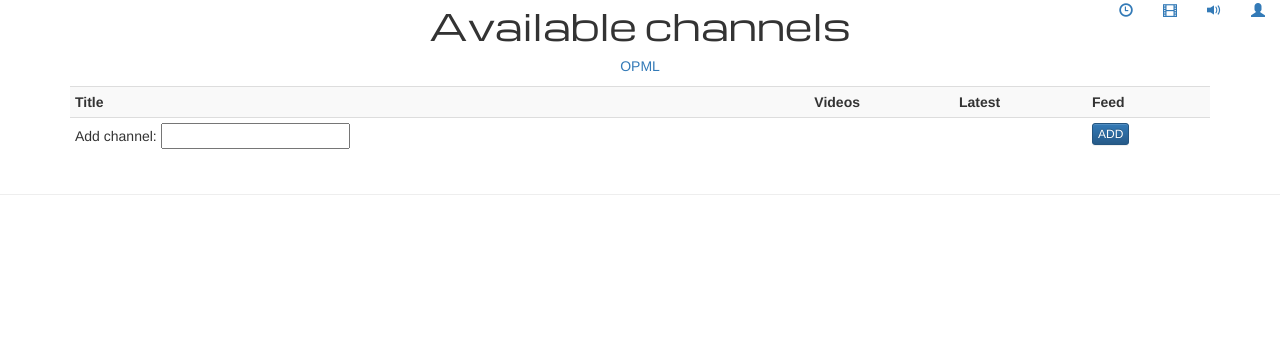
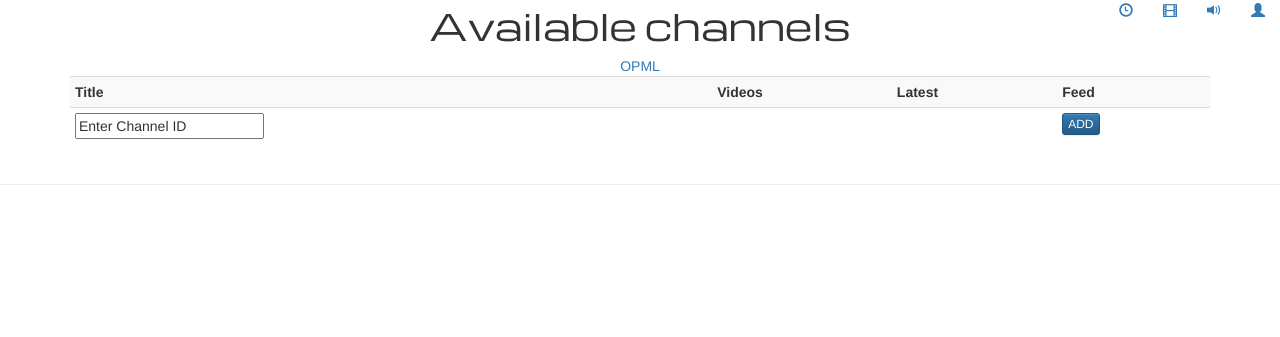
Before and after one commit to eponsko/you2rss, a Django app: page /you2rss/channel in a window 1280 px wide. Shown: the part 14-351 px from the top of the page. Run offline with Django 3.2, Linux system fonts and the light colour scheme; the visitor is signed in with stand-in values (Sample User, id 1); data that the repository does not hold is empty; parts of the project's set-up code (start-up, migrations or seed data) failed here and were passed over; some libraries are stand-ins or nearby versions.

Commit message:
added a form to add youtube channels that are not in the user subscription

```diff
--- /dev/null
+++ b/you2rss/forms.py
@@ -0,0 +1,6 @@
+from django.forms import ModelForm
+from .models import Channel, Video, Podcast, Pod
+class ChannelForm(ModelForm):
+    class Meta:
+        model = Channel
+        fields = [ 'channel_id' ]
--- a/you2rss/models.py
+++ b/you2rss/models.py
@@ -9,7 +9,7 @@ from django.db import models
 @python_2_unicode_compatible
 # Create your models here.
 class Channel(models.Model):
-    channel_id = models.CharField(max_length=200)
+    channel_id = models.CharField('Youtube channel id',max_length=200)
     title_text = models.CharField(max_length=200)
     description_text = models.CharField(max_length=500)
     pub_date = models.DateTimeField('date published')
--- a/you2rss/templates/base.html
+++ b/you2rss/templates/base.html
@@ -2,38 +2,56 @@
 <!DOCTYPE html>
 <html>
   <head>
-  <meta charset="utf-8">
-    <meta charset="UTF-8">
-    <meta name="viewport"
-          content="initial-scale=1.0,width=device-width,user-scalable=yes,minimum-scale=1.0,maximum-scale=1.0">
-   <link rel="stylesheet"  href="{% static 'css/bootstrap.min.css' %}">
-   <link rel="stylesheet"  href="{% static 'css/bootstrap-theme.min.css' %}">
-    <link rel="stylesheet" href="{% static 'css/you2rss.css' %}">
+    <meta http-equiv="content-type" content="text/html; charset=utf-8" />
+    <meta name="viewport" content="initial-scale=1.0,width=device-width,user-scalable=yes,minimum-scale=1.0,maximum-scale=1.0">
+    <link rel="stylesheet" type="text/css" href="{% static 'css/bootstrap.min.css' %}">
+    <link rel="stylesheet" type="text/css" href="{% static 'css/bootstrap-theme.min.css' %}">
+    <link rel="stylesheet" type="text/css" href="{% static 'css/you2rss.css' %}">
     <title>{% block title %}You2rss login{% endblock %}</title>
+
   </head>
 
   <body>
     <div class="navbar navbar-fixed-top">
       <div class="navbar-header pull-right">
         <ul class="nav navbar-nav">
-      <li class="active"><a title="Latest videos and podcasts" href="{% url 'you2rss:latest' %}"><i class="glyphicon glyphicon-time"></i></a></li>
-      <li><a title="Channels" href="{% url 'you2rss:channels' %}"><i class="glyphicon glyphicon-film"></i></a></li>
-      <li><a title="Podcasts" href="{% url 'you2rss:podcasts' %}"><i class="glyphicon glyphicon-volume-up"></i></a></li>
+          <li class="active">
+            <a title="Latest videos and podcasts" href="{% url 'you2rss:latest' %}">
+              <i class="glyphicon glyphicon-time"></i>
+            </a>
+          </li>
+          <li>
+            <a title="Channels" href="{% url 'you2rss:channels' %}">
+              <i class="glyphicon glyphicon-film"></i>
+            </a>
+          </li>
+          <li>
+            <a title="Podcasts" href="{% url 'you2rss:podcasts' %}">
+              <i class="glyphicon glyphicon-volume-up"></i>
+            </a>
+          </li>
           {% if user.is_authenticated %}
-      <li><a title="Logout" href="{% url 'you2rss:logout' %}?next=/you2rss/latest"><i class="glyphicon glyphicon-user"></i></a></li>
+          <li>
+            <a title="Logout" href="{% url 'you2rss:logout' %}?next=/you2rss/latest">
+              <i class="glyphicon glyphicon-user">
+              </i>
+            </a>
+          </li>
           {% else %}
-      <li><a title="Login" href="{% url 'you2rss:login' %}"><i class="glyphicon glyphicon-user"></i></a></li>
+          <li>
+            <a title="Login" href="{% url 'you2rss:login' %}">
+              <i class="glyphicon glyphicon-user">
+              </i>
+            </a>
+          </li>
           {% endif %}
         </ul>
       </div>
     </div>
-
   <main>
     {% block content %}
-
     {% endblock %}
   </main>
-
   <hr>
   </body>
 </html>
--- a/you2rss/templates/you2rss/index.html
+++ b/you2rss/templates/you2rss/index.html
@@ -1,4 +1,5 @@
 {% extends "base.html" %}
+
 {% block title %} Latest videos and podcasts{% endblock %}
 {% comment %}
 {% block menu %}
@@ -14,22 +15,14 @@
 </ul>
 {% endblock %}
 {% endcomment %}
-
 {% block content %}
 {% if user.is_authenticated %}
-
 <center>
   <h1>Available channels</h1>
   <a href="{% url 'you2rss:opml' %}"> OPML</a>
 </center>
 <div class="container">
-  <form action="/you2rss/channel" method="post" id="addform">
-    {% csrf_token %}
-  </form>
-
-  <p>
-    <div class="table-responsible">
-        <table class="table table-striped table-condensed">
+  <table id="example" class="table table-striped table-condensed">
     <tr>
       <th>Title</th>
       <th>Videos</th>
@@ -39,31 +32,48 @@
     {% for channel in latest_channel_list %}
     <tr>
       <td>
-                        <a title="YouTube channel name" href="{% url 'you2rss:videoperchannel' channel.channel_id %}">{{ channel.title_text }}</a>
+        <a title="YouTube channel name" href="{% url 'you2rss:videoperchannel' channel.channel_id %}">
+          {{ channel.title_text }}
+        </a>
       </td>
-                    <td> <div title="{{ channel.num_vids }} videos released">{{ channel.num_vids }} </div></td>
-                    <td> <div title="Latest video released {{ channel.latest_video|timesince }} ago"> {{ channel.latest_video|timesince }}  </div></td>
+      <td>
+        <div title="{{ channel.num_vids }} videos released">
+          {{ channel.num_vids }}
+        </div>
+      </td>
+      <td>
+        <div title="Latest video released {{ channel.latest_video|timesince }} ago">
+          {{ channel.latest_video|timesince }}
+        </div>
+      </td>
       <td>
         <a class="btn btn-primary btn-xs" target="_blank" type="application/rss+xml" title="Download RSS feed for channel"
            href="{% url 'you2rss:rssvideoperchannel' channel.channel_id %}">RSS</a>
+        <a title="Delete channel" href="{% url 'you2rss:channels' %}">
+          <i class="glyphicon glyphicon-remove-circle" onclick="return confirm('Are you sure you want to delete this channel?')">
+          </i>
+        </a>
       </td>
     </tr>
     {% endfor %}
-
     <tr>
       <td>
-
-                      Add channel: <input id="id_channel_id" maxlength="200" name="channel_id" type="text" title="Fill in YouTube channel id" required/>
+        <form action="/you2rss/channel" method="post" id="addform">
+          {% csrf_token %}
+          <input id="id_channel_id" maxlength="200" name="channel_id" type="text" value="Enter Channel ID" required />
+        </form>
       </td>
-                    <td></td>
-                    <td></td>
       <td>
-                      <button class="btn btn-primary btn-xs" form="addform" type="submit">ADD</button>
+      </td>
+      <td>
+      </td>
+      <td>
+        <button class="btn btn-primary btn-xs" form="addform" onclick="return confirm('Are you sure you want to add this channel?')" type="submit">
+          ADD
+        </button>
       </td>
     </tr>
-
   </table>
-    </div>
 
 </div>
 {% else %}
--- a/you2rss/views.py
+++ b/you2rss/views.py
@@ -2,7 +2,6 @@ from concurrent.futures import ThreadPoolExecutor
 from django.conf import settings
 from django.contrib.sites.shortcuts import get_current_site
 from django.db.models import Count,F
-from django.forms import ModelForm
 from django.http import HttpResponse, FileResponse, Http404, HttpResponseRedirect
 from django.shortcuts import redirect
 from django.template import loader
@@ -12,6 +11,7 @@ from feedgen.feed import FeedGenerator
 from xml.etree.ElementTree import Element, SubElement, Comment, tostring
 import datetime, glob, logging, mimetypes, os, time, youtube_dl
 from .models import Channel, Video, Podcast, Pod
+from .forms import ChannelForm
 
 try:
     FileNotFoundError
@@ -25,11 +25,6 @@ mimetypes.init()
 log = logging.getLogger(__name__)
 
 downloaded_file = None
-
-class ChannelForm(ModelForm):
-    class Meta:
-        model = Channel
-        fields = [ 'channel_id' ]
 
 
 def my_hook(d):
@@ -84,13 +79,17 @@ def index(request):
 
 def listchannels(request):
     if request.method == 'POST':
+        log.info("POST: "+ str(request.POST))
         form = ChannelForm(request.POST)
+        log.info("Got post to /channels, form: " + str(form))
         if form.is_valid():
             channelid = form.cleaned_data['channel_id']
             from .cron import UpdateChannels
             a = UpdateChannels()
             log.info("Attempting to add channel '" + channelid + "'")
             a.add_channel(channelid)
+        else:
+            log.info("Invalid form: "+ str(form.errors))
         return HttpResponseRedirect('/you2rss/channel')
     else:
         form = ChannelForm()
```
Lines whose indentation alone changed are shown as unchanged.
